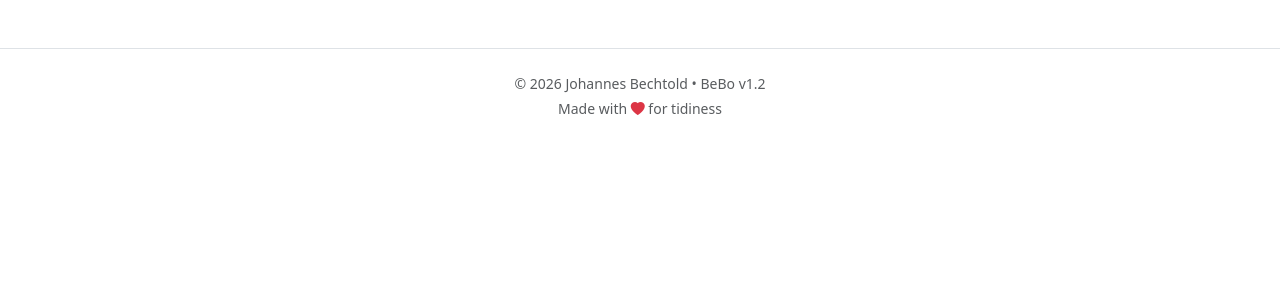
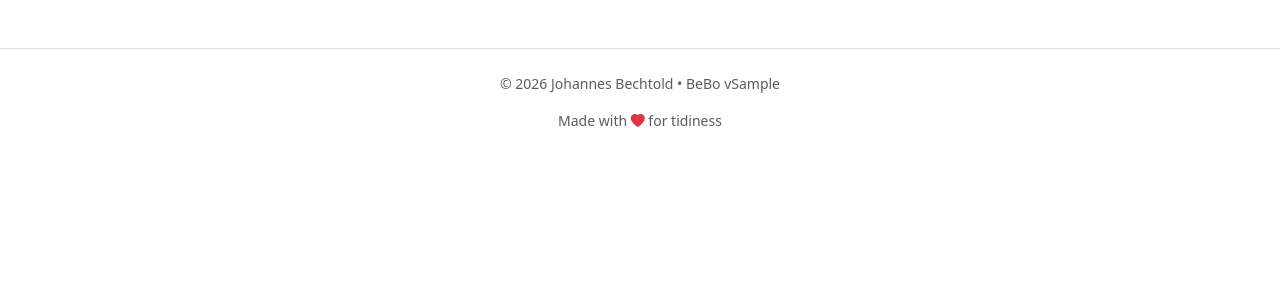
Before and after one commit to JOHBECHTOLD/BeBo, a Django app: template templates/base.html in a window 1280 px wide. Shown: the part 56-356 px from the top of the page. Run offline with Django 5.2, Linux system fonts and the light colour scheme; the template is opened without the code that fills it: most values are stand-ins (such as "Sample title", 1, 10 or a date in 2020).

Commit message:
Feature: Dynamic Versioning & Scanner HD Resolution

```diff
--- a/bebo_core/settings.py
+++ b/bebo_core/settings.py
@@ -69,6 +69,7 @@ TEMPLATES = [
                 'django.template.context_processors.request',
                 'django.contrib.auth.context_processors.auth',
                 'django.contrib.messages.context_processors.messages',
+                'bebo_core.context_processors.bebo_version',
             ],
         },
     },
--- a/templates/base.html
+++ b/templates/base.html
@@ -168,16 +168,22 @@
                 if (html5QrcodeScanner === null) {
 
                     const config = {
-                        fps: 10,    // 10 Bilder pro Sekunde reichen, das macht den Autofokus ruhiger
-                        // Wir machen das Scan-Fenster breiter (wie ein Barcode), statt quadratisch
+                        fps: 10,
                         qrbox: {width: 280, height: 100},
                         aspect: 1.0,
+                        // VERSUCH: Bessere Kamera-Auflösung anfordern (HD)
+                        videoConstraints: {
+                            facingMode: "environment",
+                            width: { min: 640, ideal: 1280, max: 1920 },
+                            height: { min: 480, ideal: 720, max: 1080 },
+                        },
                         experimentalFeatures: {
                             useBarCodeDetectorIfSupported: true
                         },
-                        // WICHTIG: Nur noch Code 128 (Deine Etiketten) und QR zulassen!
+                        // Wir erlauben Code 128 UND Code 39 (sie sehen ähnlich aus)
                         formatsToSupport: [
                             Html5QrcodeSupportedFormats.CODE_128,
+                            Html5QrcodeSupportedFormats.CODE_39,
                             Html5QrcodeSupportedFormats.QR_CODE
                         ]
                     };
@@ -235,7 +241,7 @@
   <!-- Footer -->
   <footer class="py-4 mt-5 border-top">
       <div class="container text-center text-muted small">
-          <p class="mb-1">&copy; {% now "Y" %} Johannes Bechtold &bull; BeBo v1.2</p>
+          <p class="mb-1">&copy; {% now "Y" %} Johannes Bechtold &bull; BeBo v{{ bebo_version }}</p></p>
           <!-- Änderung: Text angepasst -->
           <p class="mb-0">Made with <i class="bi bi-heart-fill text-danger"></i> for tidiness</p>
        </div>
```
Also changed, not shown: bebo_core/context_processor.py (added, +7 -0 lines).
